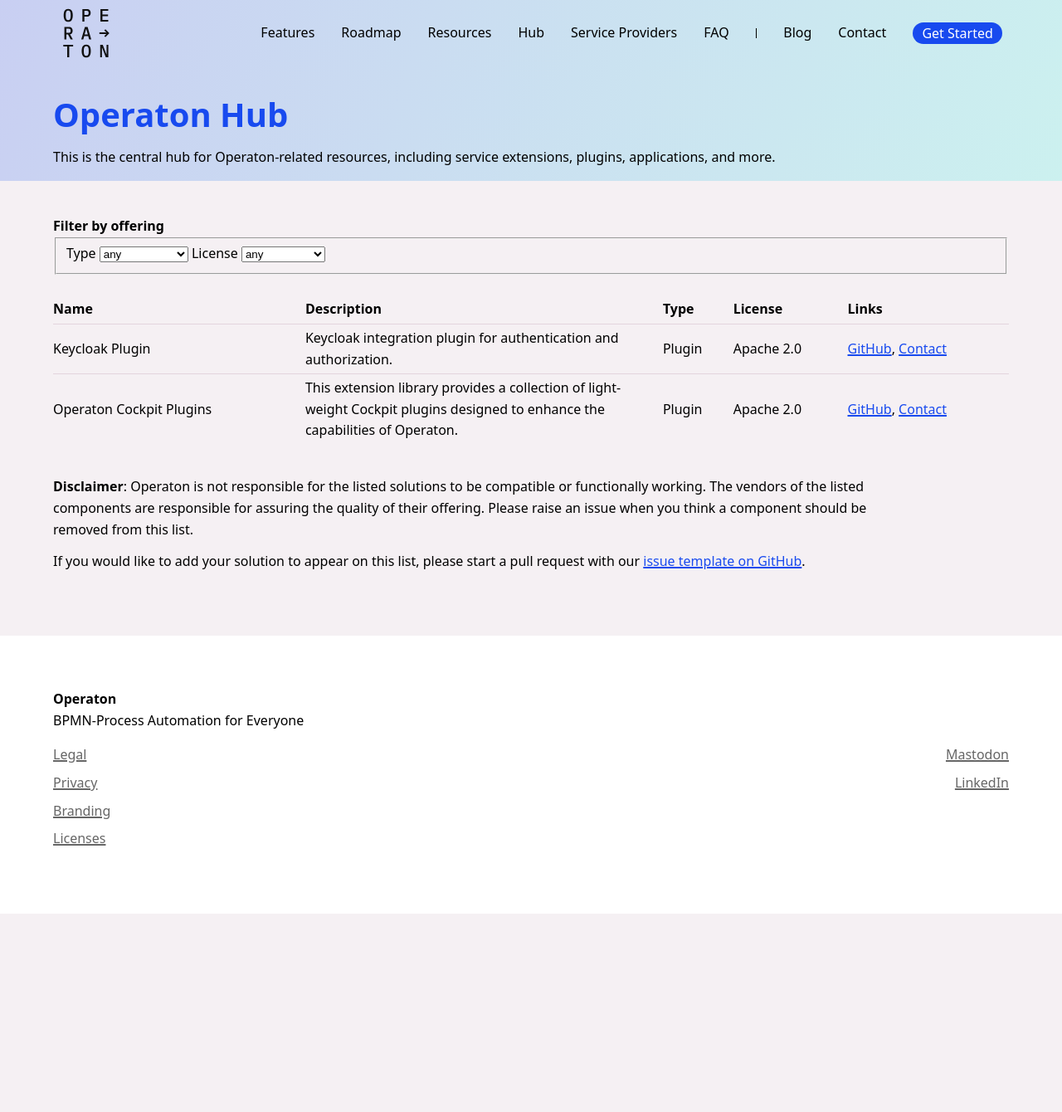
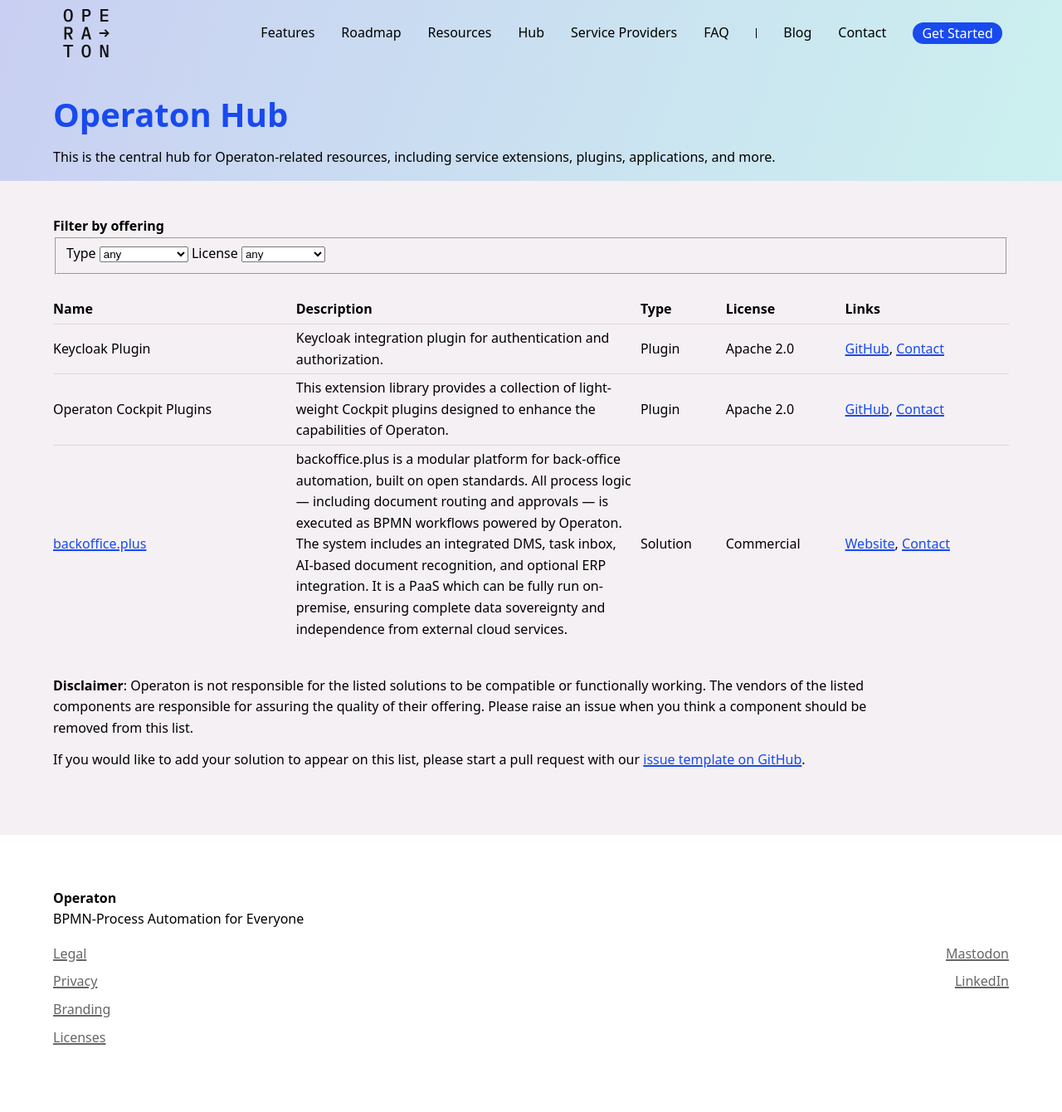
Before and after one commit to operaton/operaton.org, a Jekyll site: the page built from hub.html, in a window 1280 px wide. Shown: the whole page at 83% size. Built offline with Jekyll 4.4.1, drawn with Linux system fonts in a browser that asks for light colours; before the commit the page ends 1101 px from its top, so only the background shows below that.

Commit message:
feat(hub): Add backoffice.plus

```diff
--- a/_data/hub-items.yml
+++ b/_data/hub-items.yml
@@ -18,3 +18,16 @@
       url: https://github.com/datakurre/operaton-cockpit-plugins
     - label: Contact
       url: "https://github.com/datakurre"
+- name: backoffice.plus
+  description: >-
+    backoffice.plus is a modular platform for back-office automation, built on open standards.
+    All process logic — including document routing and approvals — is executed as BPMN workflows powered by Operaton.
+    The system includes an integrated DMS, task inbox, AI-based document recognition, and optional ERP integration.
+    It is a PaaS which can be fully run on-premise, ensuring complete data sovereignty and independence from external cloud services.
+  type: 0
+  license: 0
+  links:
+    - label: Website
+      url: https://backoffice.plus
+    - label: Contact
+      url: "julian.haupt@backoffice.plus"
```
